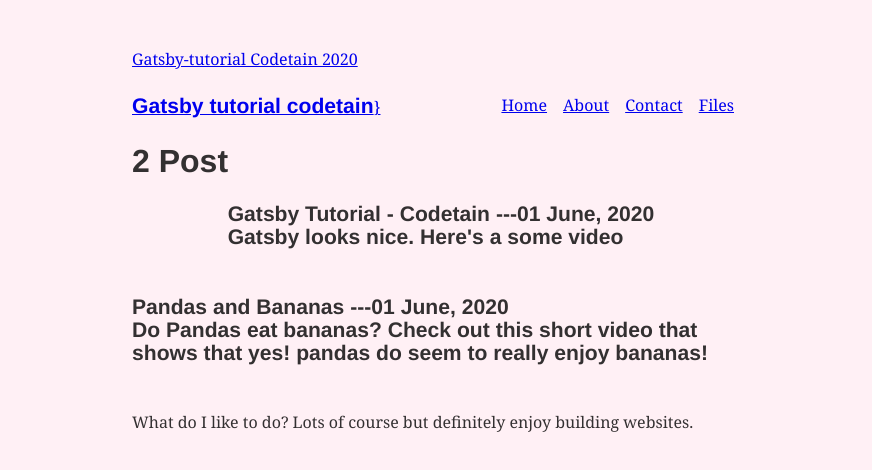
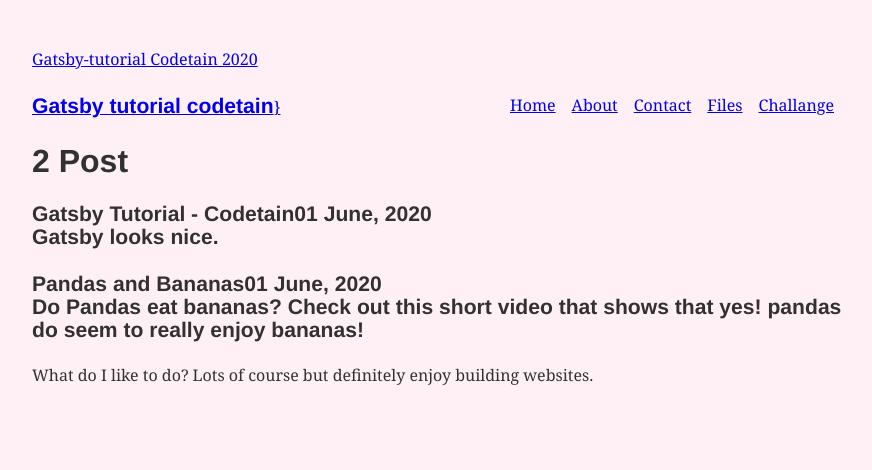
Before and after one commit to setamyDG/gatsby-tutorial, a Gatsby site: page / in a window 1280 px wide. Shown: the whole page, without its empty margins (199-1071 px from the left). Built offline with nearby package versions, Linux system fonts and the light colour scheme; Gatsby itself is replaced by a stand-in of ours; some packages are replaced by stand-ins of ours.

Commit message:
challange from tutorial finished & some fixes with styles

```diff
--- a/src/components/layout.js
+++ b/src/components/layout.js
@@ -16,7 +16,7 @@ export default function Layout({ children }) {
     `
   )
   return (
-    <div style={{ margin: "3rem auto", maxWidth: 650, padding: "0 1rem" }}>
+    <div style={{ margin: "3rem auto", maxWidth: 850, padding: "0 1rem" }}>
       <header style={{ marginBottom: "1.5rem" }}>
         <Link to="/" style={{ textShadow: "none", backgroundImage: "none" }}>
           <p>{data.site.siteMetadata.title}</p>
@@ -27,6 +27,7 @@ export default function Layout({ children }) {
           <ListLink to="/about/">About</ListLink>
           <ListLink to="/contact/">Contact</ListLink>
           <ListLink to="/my-files/">Files</ListLink>
+          <ListLink to="/challange-page/">Challange</ListLink>
         </ul>
       </header>
       {children}
--- a/src/pages/first-md-file.md
+++ b/src/pages/first-md-file.md
@@ -4,7 +4,4 @@ date: "2020-06"
 ---
 
 Gatsby looks nice.
-
-Here's a some video
-
 <iframe width="560" height="315" src="https://www.youtube.com/embed/4n0xNbfJLR8" frameborder="0" allowfullscreen></iframe>
--- a/src/pages/index.js
+++ b/src/pages/index.js
@@ -11,9 +11,9 @@ export default function Home({ data }) {
         Post
       </h1>
       {data.allMarkdownRemark.edges.map(({node}) => (   //question #1
-        <div key={node.id} style={{display: 'flex', alignItems: 'center', justifyContent: 'center'}}>
+        <div key={node.id}>
           <h3>
-            {node.frontmatter.title} ---
+            {node.frontmatter.title}
             {node.frontmatter.date}
             {" "}
             <p>{node.excerpt}</p>
@@ -30,7 +30,7 @@ export default function Home({ data }) {
 
 export const query = graphql`
  query {
-     allMarkdownRemark {
+     allMarkdownRemark (sort: { fields: [frontmatter___date], order: DESC }){
          totalCount
          edges{
              node{
```
Also changed, not shown: src/pages/challange-page.js (added, +38 -0 lines).
